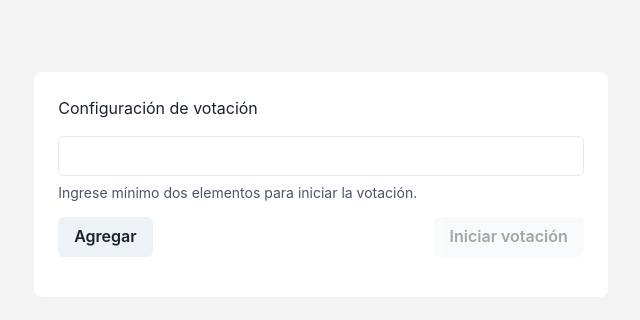
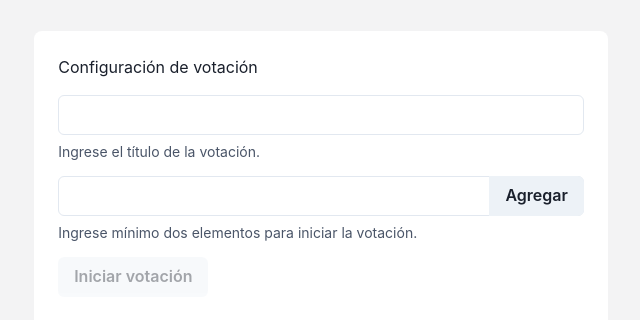
Before and after one commit to ivanroguerre/realtime-poll, a React (Vite) app in the folder packages/client/: page / in a window 1280 px wide. Shown: the part 216-536 px from the top of the page, without its empty margins (319-959 px from the left). Built offline with nearby package versions, Linux system fonts and the light colour scheme.

Commit message:
Allow a poll title

```diff
--- a/packages/client/src/components/add-poll-item.tsx
+++ b/packages/client/src/components/add-poll-item.tsx
@@ -3,20 +3,16 @@ import {
   FormControl,
   FormErrorMessage,
   FormHelperText,
-  HStack,
   Input,
-  Text,
+  InputGroup,
+  InputRightElement,
 } from "@chakra-ui/react";
 import { FormEvent, JSX, SyntheticEvent, useState } from "react";
-
-import { usePollItems, usePollStatus } from "../poll-hooks";
 
 type AddPollItemProps = {
   onPollItemSubmit: (pollItem: string) => void;
 };
 const AddPollItem = ({ onPollItemSubmit }: AddPollItemProps): JSX.Element => {
-  const { pollItems } = usePollItems();
-  const { startPoll } = usePollStatus();
   const [pollItem, setPollItem] = useState("");
   const [invalidPollItem, setInvalidPollItem] = useState(false);
 
@@ -38,11 +34,20 @@ const AddPollItem = ({ onPollItemSubmit }: AddPollItemProps): JSX.Element => {
   return (
     <section>
       <form onSubmit={handleSubmit}>
-        <Text as="h2" mb={4}>
-          Configuración de votación
-        </Text>
         <FormControl isInvalid={invalidPollItem} mb={4}>
-          <Input onChange={handleChange} type="text" value={pollItem} />
+          <InputGroup>
+            <Input onChange={handleChange} type="text" value={pollItem} />
+            <InputRightElement width="auto">
+              <Button
+                borderBottomLeftRadius={0}
+                borderTopLeftRadius={0}
+                isDisabled={invalidPollItem}
+                type="submit"
+              >
+                Agregar
+              </Button>
+            </InputRightElement>
+          </InputGroup>
           {!invalidPollItem ? (
             <FormHelperText>
               Ingrese mínimo dos elementos para iniciar la votación.
@@ -53,18 +58,6 @@ const AddPollItem = ({ onPollItemSubmit }: AddPollItemProps): JSX.Element => {
             </FormErrorMessage>
           )}
         </FormControl>
-        <HStack justify="space-between">
-          <Button isDisabled={invalidPollItem} type="submit">
-            Agregar
-          </Button>
-          <Button
-            isDisabled={pollItems.length < 2}
-            onClick={startPoll}
-            type="button"
-          >
-            Iniciar votación
-          </Button>
-        </HStack>
       </form>
     </section>
   );
--- /dev/null
+++ b/packages/client/src/components/add-poll-title.tsx
@@ -0,0 +1,37 @@
+import {
+  FormControl,
+  FormErrorMessage,
+  FormHelperText,
+  Input,
+} from "@chakra-ui/react";
+import { FormEvent, JSX, useState } from "react";
+
+import { usePollTitle } from "../poll-hooks";
+
+const AddPollTitle = (): JSX.Element => {
+  const { changePollTitle, pollTitle } = usePollTitle();
+  const [invalidPollTitle, setInvalidPollTitle] = useState(false);
+
+  const handleChange = (event: FormEvent<HTMLInputElement>) => {
+    const newPollTitle = event.currentTarget.value;
+    changePollTitle(newPollTitle);
+    setInvalidPollTitle(newPollTitle === "");
+  };
+
+  return (
+    <section>
+      <form onSubmit={(e) => e.preventDefault()}>
+        <FormControl isInvalid={invalidPollTitle} mb={4}>
+          <Input onChange={handleChange} type="text" value={pollTitle} />
+          {!invalidPollTitle ? (
+            <FormHelperText>Ingrese el título de la votación.</FormHelperText>
+          ) : (
+            <FormErrorMessage>No se permite un título vacío.</FormErrorMessage>
+          )}
+        </FormControl>
+      </form>
+    </section>
+  );
+};
+
+export default AddPollTitle;
--- a/packages/client/src/poll-context.tsx
+++ b/packages/client/src/poll-context.tsx
@@ -6,6 +6,7 @@ import { PollItem, PollStatus } from "./types";
 type PollContextType = {
   actions: {
     addPollItem: (pollItemValue: PollItem["pollItemValue"]) => void;
+    changePollTitle: (newPollTitle: string) => void;
     deletePollItem: (pollItemId: PollItem["pollItemId"]) => void;
     editPollItem: (
       pollItemId: PollItem["pollItemId"],
@@ -16,6 +17,7 @@ type PollContextType = {
   };
   pollItems: PollItem[];
   pollStatus: PollStatus;
+  pollTitle: string;
 };
 const PollContext = createContext<PollContextType>({} as PollContextType);
 
@@ -24,10 +26,12 @@ const nanoid = customAlphabet("0123456789ABCDEFGHIJKLMNOPQRSTUVWXYZ", 5);
 const PollContextProvider = ({ children }: PropsWithChildren): JSX.Element => {
   const [pollItems, setPollItems] = useState<PollItem[]>([]);
   const [pollStatus, setPollStatus] = useState<PollStatus>(PollStatus.Setup);
+  const [pollTitle, setPollTitle] = useState("");
   const addPollItem = (pollItemValue: PollItem["pollItemValue"]) =>
     setPollItems((_pollItems) =>
       _pollItems.concat({ pollItemId: nanoid(), pollItemValue })
     );
+  const changePollTitle = (newPollTitle: string) => setPollTitle(newPollTitle);
   const deletePollItem = (pollItemId: PollItem["pollItemId"]) =>
     setPollItems((_pollItems) =>
       _pollItems.filter((_pollItem) => _pollItem.pollItemId !== pollItemId)
@@ -51,6 +55,7 @@ const PollContextProvider = ({ children }: PropsWithChildren): JSX.Element => {
       value={{
         actions: {
           addPollItem,
+          changePollTitle,
           deletePollItem,
           editPollItem,
           finishPoll,
@@ -58,6 +63,7 @@ const PollContextProvider = ({ children }: PropsWithChildren): JSX.Element => {
         },
         pollItems,
         pollStatus,
+        pollTitle,
       }}
     >
       {children}
--- a/packages/client/src/poll-hooks.ts
+++ b/packages/client/src/poll-hooks.ts
@@ -11,6 +11,15 @@ export const usePollItems = () => {
   return { addPollItem, deletePollItem, editPollItem, pollItems };
 };
 
+export const usePollTitle = () => {
+  const {
+    actions: { changePollTitle },
+    pollTitle,
+  } = useContext(PollContext);
+
+  return { changePollTitle, pollTitle };
+};
+
 export const usePollStatus = () => {
   const {
     actions: { finishPoll, startPoll },
--- a/packages/client/src/screens/poll-setup.tsx
+++ b/packages/client/src/screens/poll-setup.tsx
@@ -1,15 +1,29 @@
-import { Box, VStack } from "@chakra-ui/react";
+import { Box, Button, Text, VStack } from "@chakra-ui/react";
 
 import AddPollItem from "../components/add-poll-item";
+import AddPollTitle from "../components/add-poll-title";
 import PollItemsList from "../components/poll-item-list";
-import { usePollItems } from "../poll-hooks";
+import { usePollItems, usePollStatus, usePollTitle } from "../poll-hooks";
 
 const PollSetup = () => {
-  const { addPollItem: handlePollItemSubmit } = usePollItems();
+  const { addPollItem: handlePollItemSubmit, pollItems } = usePollItems();
+  const { pollTitle } = usePollTitle();
+  const { startPoll } = usePollStatus();
   return (
     <VStack align="stretch" justify="center" minH="100vh">
       <Box bgColor="white" borderRadius="lg" p={6}>
+        <Text as="h2" mb={4}>
+          Configuración de votación
+        </Text>
+        <AddPollTitle />
         <AddPollItem onPollItemSubmit={handlePollItemSubmit} />
+        <Button
+          isDisabled={pollItems.length < 2 || pollTitle.length === 0}
+          onClick={startPoll}
+          type="button"
+        >
+          Iniciar votación
+        </Button>
         <PollItemsList />
       </Box>
     </VStack>
```
